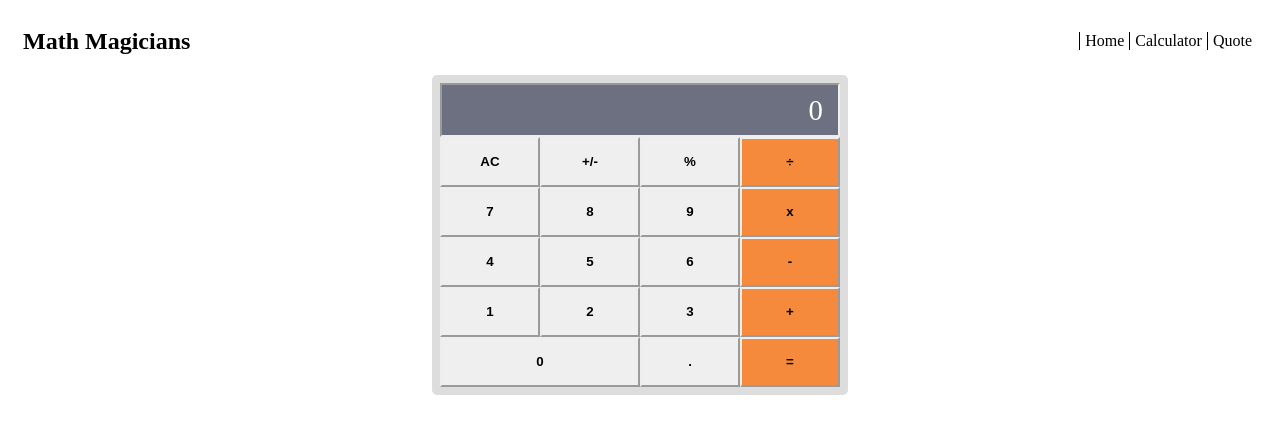
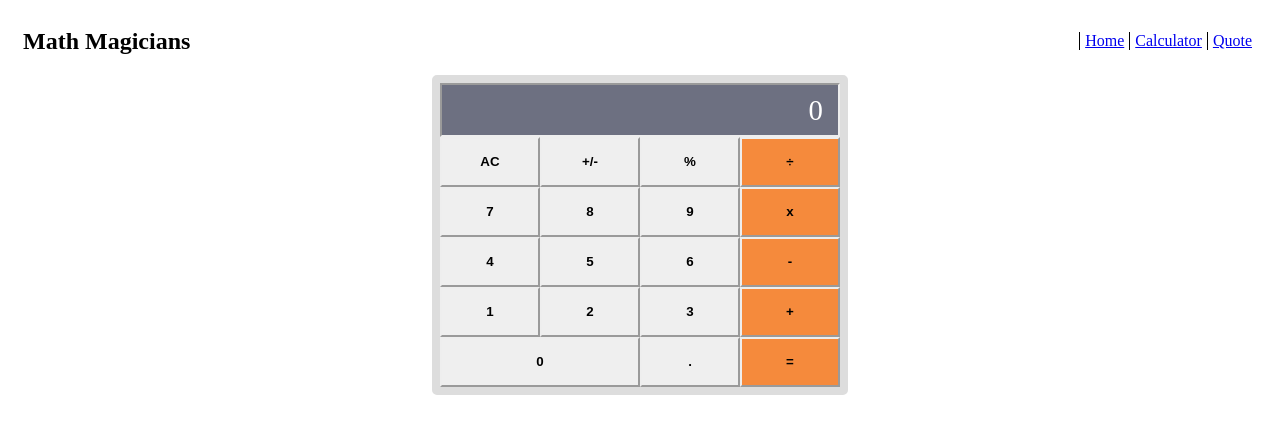
Before and after one commit to Retky/Mv-MathMagicians, a React (Create React App) app: page / in a window 1280 px wide. Shown: the top 434 px of the page. Built offline with nearby package versions, Linux system fonts and the light colour scheme.

Commit message:
Add 'links' to navigation

```diff
--- a/src/App.js
+++ b/src/App.js
@@ -9,8 +9,8 @@
 
 const App = () => (
   <section>
-    <NavBar />
     <Router>
+      <NavBar />
       <Routes>
         <Route path="/" element={<Calc />} />
       </Routes>
--- a/src/components/Navigation.jsx
+++ b/src/components/Navigation.jsx
@@ -1,14 +1,14 @@
 import React from 'react';
 import './navigation.css';
-// import { Link } from "react-router-dom";
+import { Link } from 'react-router-dom';
 
 const NavBar = () => (
   <header>
     <h1>Math Magicians</h1>
     <ul className="navMenu">
-      <li>Home</li>
-      <li>Calculator</li>
-      <li>Quote</li>
+      <Link to="/">Home</Link>
+      <Link to="/calculator">Calculator</Link>
+      <Link to="/quote">Quote</Link>
     </ul>
   </header>
 );
--- a/src/components/navigation.css
+++ b/src/components/navigation.css
@@ -6,12 +6,11 @@
 
 .navMenu {
   display: flex;
-  list-style: none;
   align-items: center;
   padding: 0;
 }
 
-.navMenu li {
+.navMenu * {
   padding: 0 5px;
   border-left: solid #000 1px;
 }
```
